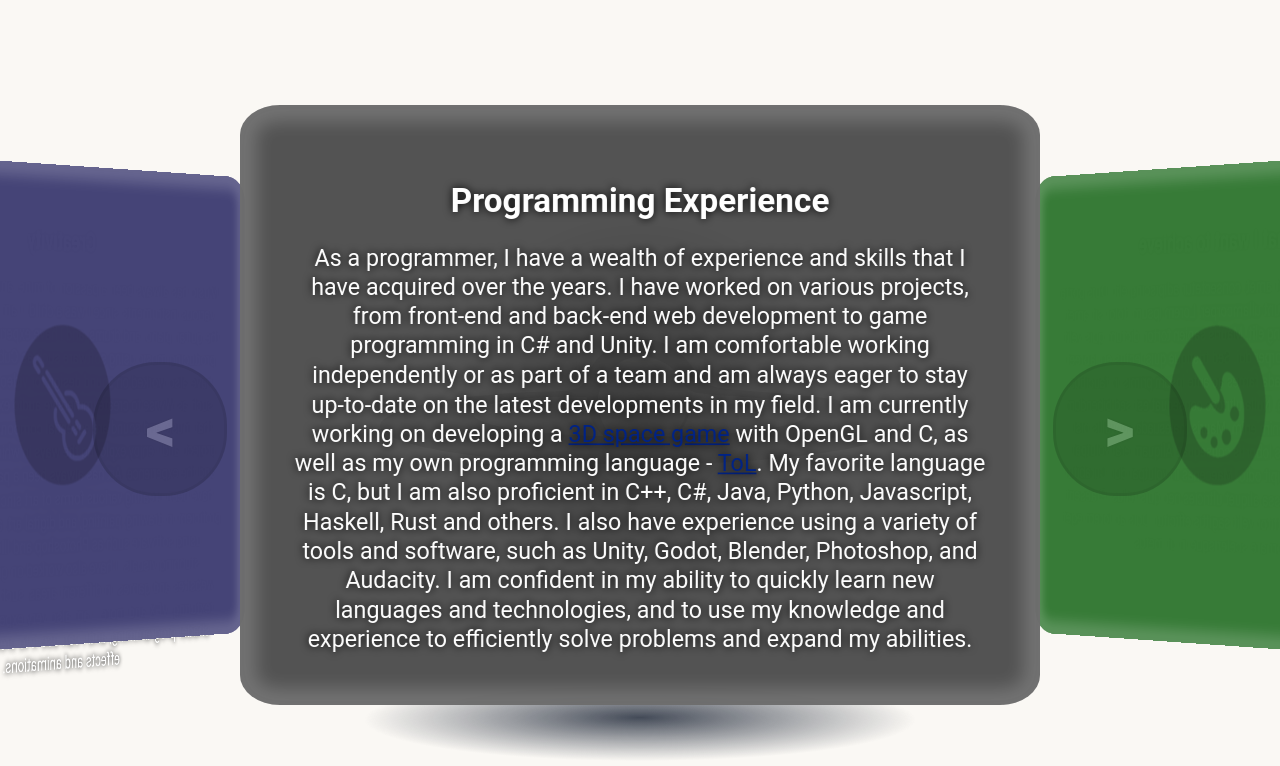
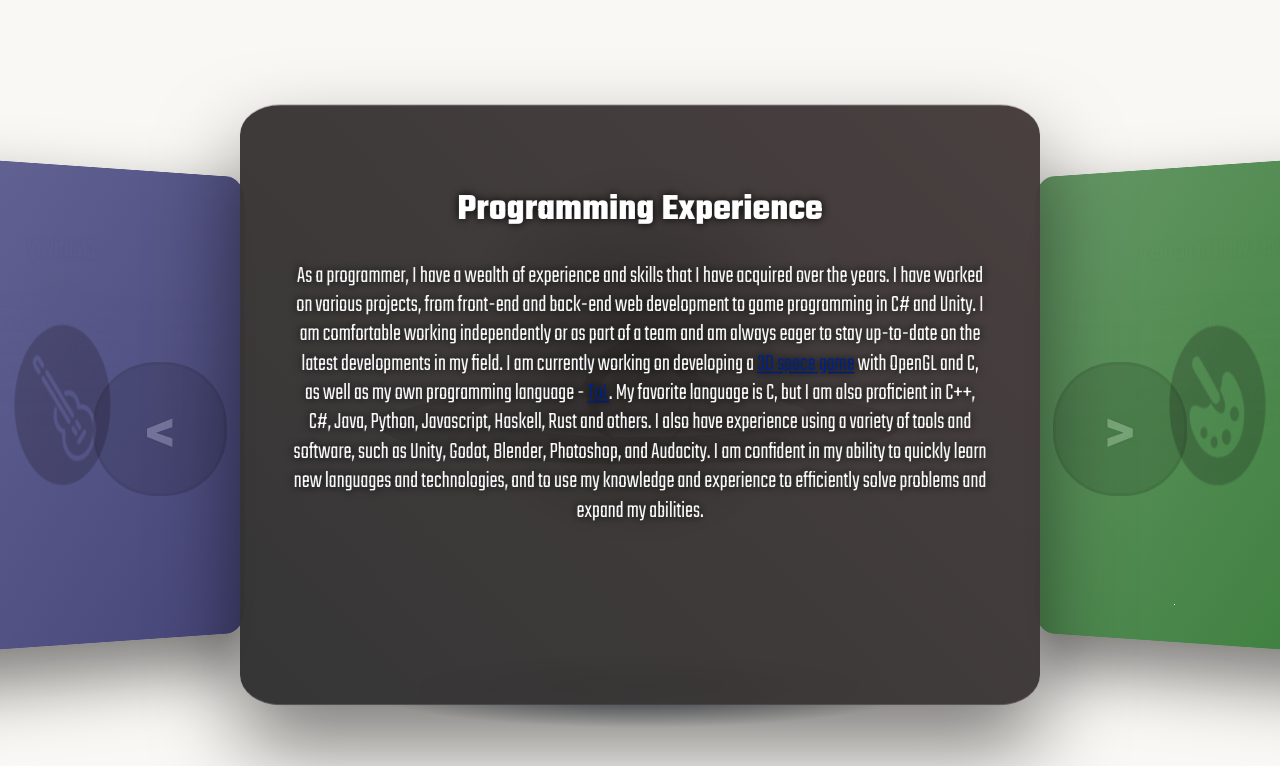
Before and after one commit to System10111/System10111.github.io, a React (Create React App) app: page / in a window 1280 px wide. Shown: the part 914-1680 px from the top of the page. Built offline with nearby package versions, Linux system fonts and the light colour scheme.

Commit message:
more fixups

```diff
--- a/public/index.html
+++ b/public/index.html
@@ -4,6 +4,9 @@
     <meta charset="utf-8" />
     <link rel="icon" type="image/svg+xml" href="%PUBLIC_URL%/favicon.svg">
     <link rel="icon" type="image/png" href="%PUBLIC_URL%/favicon.png">
+    <link rel="preconnect" href="https://fonts.googleapis.com">
+    <link rel="preconnect" href="https://fonts.gstatic.com" crossorigin>
+    <link href="https://fonts.googleapis.com/css2?family=Teko:wght@300..700&display=swap" rel="stylesheet">
     <meta name="viewport" content="width=device-width, initial-scale=1" />
     <meta name="theme-color" content="#000000" />
     <meta
--- a/src/AboutMe.css
+++ b/src/AboutMe.css
@@ -85,7 +85,7 @@
   background-position: center;
   background-image: radial-gradient(circle at center, #434a57 0%, #ffffff00 40% );
   transform-origin: center;
-  transform: perspective(5000px)  translate3d(0, 500px, -3000px) rotate3d(1, 0, 0, 85deg) scale(1.5);
+  transform: perspective(5000px)  translate3d(0, 450px, -3000px) rotate3d(1, 0, 0, 85deg) scale(1.5);
 }
 
 .aboutme-slider {
@@ -115,7 +115,7 @@
   -moz-box-sizing: border-box;
   -webkit-box-sizing: border-box;
   transform-style: preserve-3d;
-  box-shadow: inset 0px 0px 20px 20px rgb(255 255 255 / 18%)
+  box-shadow: 0px 50px 100px 0px rgba(0, 0, 0, 0.5)
 }
 
 .aboutme-panel-div {
@@ -125,17 +125,19 @@
   padding: 4em;
   color: white;
   text-wrap: pretty;
-  font-family: 'Roboto', sans-serif;
+  font-family: "Teko", sans-serif;
+  font-weight: 300;
+  font-style: normal;
   -webkit-box-decoration-break: clone;
   box-decoration-break: clone;
   text-shadow: 0px 0px 10px black;
   background-image: radial-gradient(circle at center, #00000044 0%, #ffffff00 40% );
 }
 .aboutme-panel-div h1 {
-  font-size: 2.5em;
+  font-size: 3.5vw;
 }
 .aboutme-panel-div p {
-  font-size: 1.75em;
+  font-size: 2.25vw;
   line-height: 2.75vw;
 }
 
--- a/src/AboutMe.js
+++ b/src/AboutMe.js
@@ -81,14 +81,12 @@ function AboutMeMusician()
       /> */}
       <h1>Creativity</h1>
       <p>
-        Music has always been a passion of mine, and I have been playing various instruments since I was a child.
-        I am proficient in playing the guitar, piano, and drums, and I have experience composing and producing music using software such as Cubase and FL Studio.
-        I have also worked on sound design for video games, using tools such as Wwise to create immersive audio experiences.
-        I believe that music and sound are essential components of any creative project, and I enjoy exploring the ways in which they can enhance and the experience.
-        Art has always been a passion of mine, and I have been creating various forms of art since I was a child.
-        I am proficient in drawing, painting, and digital art, and I have experience using software such as Photoshop and Illustrator to create stunning visuals.
+        Music and art has always been a part of my life.
+        I've worked on sound design for video games, using tools such as Wwise to create immersive audio experiences.
+        I've always tried to make the sound and art assets for any multimedia project I work on.
+        I have experience using software such as Photoshop and Illustrator.
         I have also worked on graphic design for websites and games, in different areas, such as UI, 3D modeling, texturing, VFX and more.
-        I am also very experienced in graphical shader programming, and I can use it to create stunning visual effects and animations.
+        I am also very experienced in graphical shader programming, and I can use it to create visual effects and animations.
       </p>
     </div>
   )
@@ -136,18 +134,24 @@ function AboutMe() {
             // [[148, 30, 28], [28, 148, 30], [30, 28, 148]] // dilute rgb
             // [[238, 143, 141], [141, 238, 143], [143, 141, 238]] // pastel rgb
             // [[225, 185, 101], [101, 225, 185], [185, 101, 225]] // dilute y/o lb/lg mg/pr
-            [[80, 80, 80], [66, 65, 117], [51, 121, 52]] // gray, d. blue, d. green
+            // [[80, 80, 80], [66, 65, 117], [51, 121, 52]] // gray, d. blue, d. green
+            [[[50, 50, 50], [70, 60, 60]], // gray - lighter gray
+            [[66, 65, 117], [100, 100, 150]], // dark blue - lighter blue
+            [[51, 121, 52], [100, 150, 100]]] // dark green - lighter green
             // first create border color - 20% darker, then convert to string with rgb
             .map((color) => ([
-              `rgb(${color[0]}, ${color[1]}, ${color[2]}, 0.98)`,
-              `rgb(${color[0] * 0.8}, ${color[1] * 0.8}, ${color[2] * 0.8})`]))
+              // `rgb(${color[0]}, ${color[1]}, ${color[2]}, 0.98)`,
+              `linear-gradient(45deg,
+                rgb(${color[0][0]}, ${color[0][1]}, ${color[0][2]}, 0.98),
+                rgb(${color[1][0]}, ${color[1][1]}, ${color[1][2]}, 0.98))`,
+              `rgb(${color[0][0] * 0.8}, ${color[0][1] * 0.8}, ${color[0][2] * 0.8})`]))
             .map((color, i) => (
               <div className="aboutme-slide" key={i}
               style={{
                 transform: `rotate3d(0, 1, 0, ${180 - i * 120}deg) translate3d(0, 0, 1000px)`,
               }}>
                 <div className="aboutme-panel"
-                  style={{backgroundColor: color[0], borderColor: color[1]}}
+                  style={{background: color[0], borderColor: color[1]}}
                 >
                   {[AboutMeProgrammer, AboutMeMusician, AboutMeArtist][i]()}
                   <div className="aboutme-panel-icon" style={{
--- a/src/Skills.js
+++ b/src/Skills.js
@@ -480,6 +480,13 @@ function Skills() {
                 Object.entries(clouds).flatMap( ([cloud_name, cloud_data], id) => {
                     return Object.entries(cloud_data["skills"]).map( ([skill_name, skill_data], id) => {
                         let [x, y] = skill_data["pos"];
+                        let color = cloud_data["color"].slice();
+                        for (let i = 0; i < 3; i++) {
+                          color[i] = Math.min(255, color[i] + 150 * skill_data["level"]/5 - 75);
+                        }
+                        // change the green a bit by the x and the blue by the y
+                        color[1] = Math.min(255, color[1] + 0.05 * x);
+                        color[2] = Math.min(255, color[2] + 0.05 * y);
                         return (
                             <h3
                               key={skill_name}
@@ -491,7 +498,7 @@ function Skills() {
                                 opacity: Math.max(1.0, 0.5),
                                 fontSize: `${0.8 *  skill_data["scale"]}em`,
                                 // color: "var(--text-color)",
-                                color: `rgba(${cloud_data["color"][0]},${cloud_data["color"][1]},${cloud_data["color"][2]},1.0)`,
+                                color: `rgba(${color[0]},${color[1]},${color[2]},1.0)`,
                               }}
                               onClick={() => {
                                 if(selected_skill === skill_name) {
```
